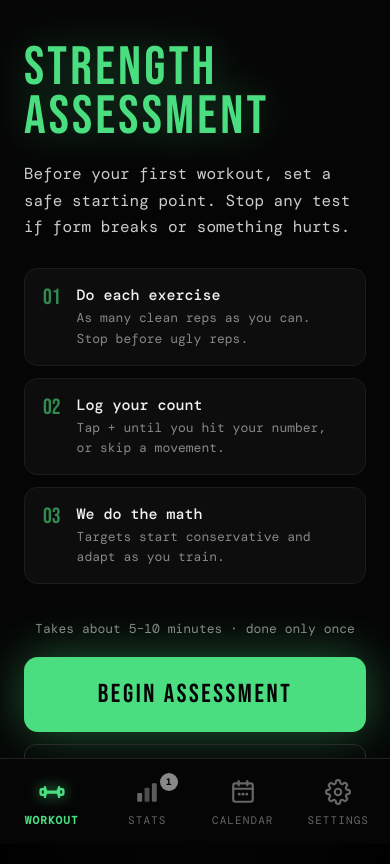
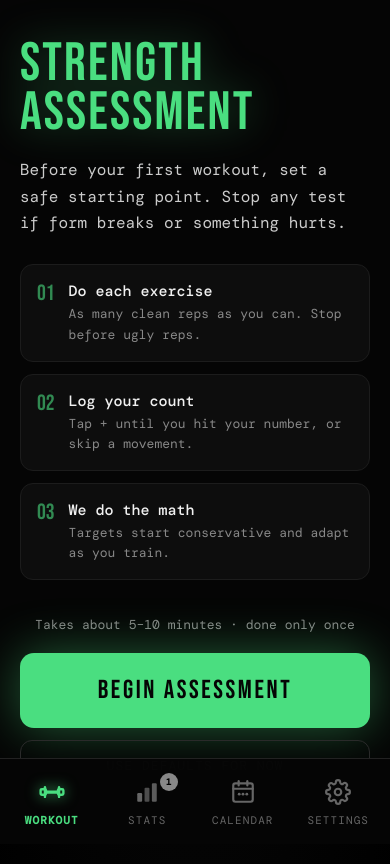
Before and after one commit to The-Mars-Guy/Lift-Log, a React (Vite) app: page / in a window 390 px wide. Shown: the top 864 px of the page. Built offline with nearby package versions, Linux system fonts and the light colour scheme; a web font is replaced by a local one.

Commit message:
Fix mobile layout scaling on phones

```diff
--- a/src/index.css
+++ b/src/index.css
@@ -5,13 +5,13 @@
 html {
   width: 100%;
   min-height: 100%;
-  font-size: 18px;
+  font-size: 17px;
   -webkit-text-size-adjust: 100%;
   text-size-adjust: 100%;
 }
 
 @media (max-width: 390px) {
-  html { font-size: 17px; }
+  html { font-size: 16px; }
 }
 
 body, #root {
@@ -40,24 +40,10 @@ body {
   margin: 0 auto;
 }
 
-@media (pointer: coarse) {
-  :root {
-    --mobile-ui-scale: 1.38;
-  }
-
+@media (max-width: 520px) {
   .app-shell,
   .mobile-shell {
-    width: calc(100% / var(--mobile-ui-scale));
-    max-width: none;
-    zoom: var(--mobile-ui-scale);
-  }
-
-  @supports not (zoom: 1) {
-    .app-shell,
-    .mobile-shell {
-      transform: scale(var(--mobile-ui-scale));
-      transform-origin: top center;
-    }
+    max-width: 100%;
   }
 }
 
--- a/src/views/WorkoutView.jsx
+++ b/src/views/WorkoutView.jsx
@@ -23,8 +23,8 @@ function AssessmentFlow({ onComplete, accent }) {
 
   // ── INTRO ──
   if (step === -1) return (
-    <div style={{minHeight:"100vh",overflowY:"auto",padding:"44px 24px 40px",background:"#050505"}}>
-      <div style={{fontFamily:"'Bebas Neue',sans-serif",fontSize:54,color:accent,letterSpacing:".06em",lineHeight:.9,marginBottom:20,filter:`drop-shadow(0 0 20px ${accent}55)`}}>
+    <div style={{minHeight:"100vh",overflowY:"auto",padding:"40px 20px 40px",background:"#050505"}}>
+      <div style={{fontFamily:"'Bebas Neue',sans-serif",fontSize:"clamp(44px, 14vw, 54px)",color:accent,letterSpacing:".04em",lineHeight:.9,marginBottom:20,filter:`drop-shadow(0 0 20px ${accent}55)`}}>
         STRENGTH<br/>ASSESSMENT
       </div>
       <div style={{fontSize:16,color:"#ccc",lineHeight:1.65,marginBottom:28}}>
@@ -36,7 +36,7 @@ function AssessmentFlow({ onComplete, accent }) {
           {n:"02", t:"Log your count",   d:"Tap + until you hit your number, or skip a movement."},
           {n:"03", t:"We do the math",   d:"Targets start conservative and adapt as you train."},
         ].map(s=>(
-          <div key={s.n} style={{display:"flex",gap:16,padding:"16px 18px",background:"#0d0d0d",borderRadius:13,border:"1px solid #1c1c1c",alignItems:"flex-start"}}>
+          <div key={s.n} style={{display:"flex",gap:14,padding:"16px",background:"#0d0d0d",borderRadius:13,border:"1px solid #1c1c1c",alignItems:"flex-start"}}>
             <div style={{fontFamily:"'Bebas Neue',sans-serif",fontSize:22,color:accent,opacity:.6,flexShrink:0,lineHeight:1,marginTop:2}}>{s.n}</div>
             <div>
               <div style={{fontSize:15,color:"#f0f0f0",fontWeight:500,marginBottom:3}}>{s.t}</div>
```
Also changed, not shown: 4 other files (tests, documents, lock files or other folders).
